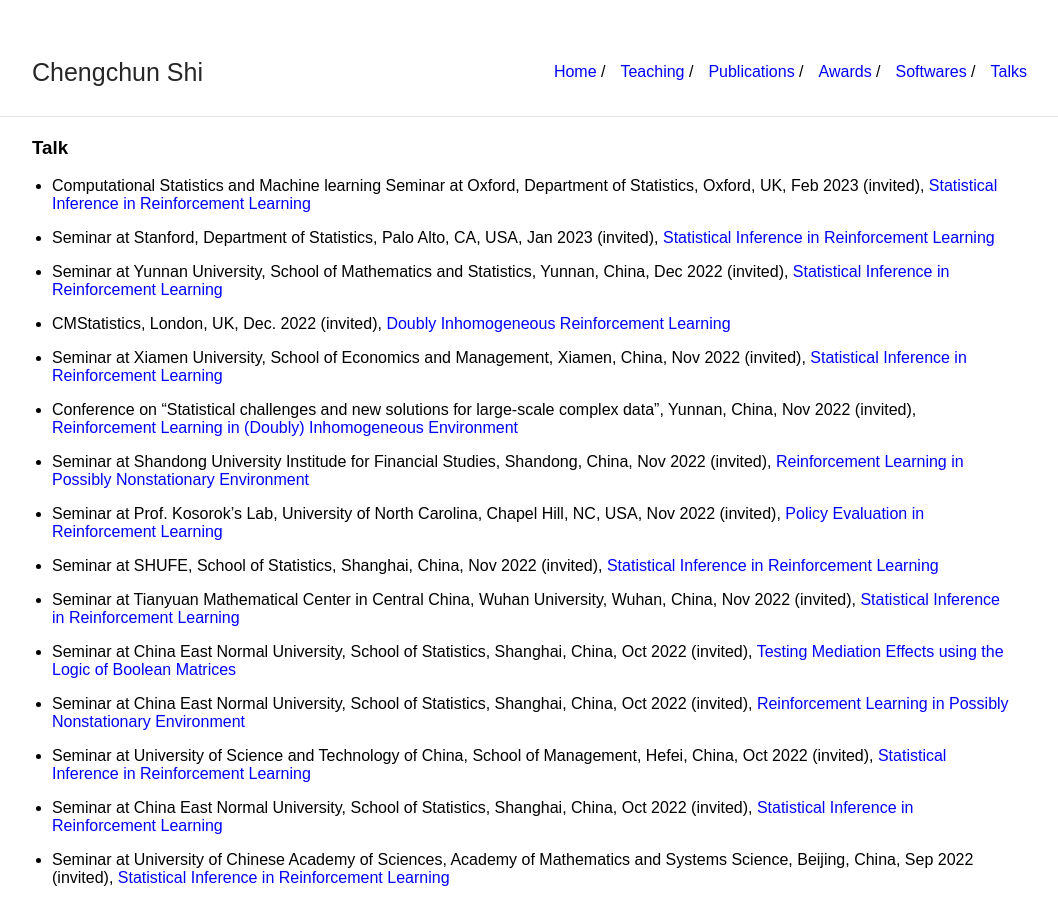
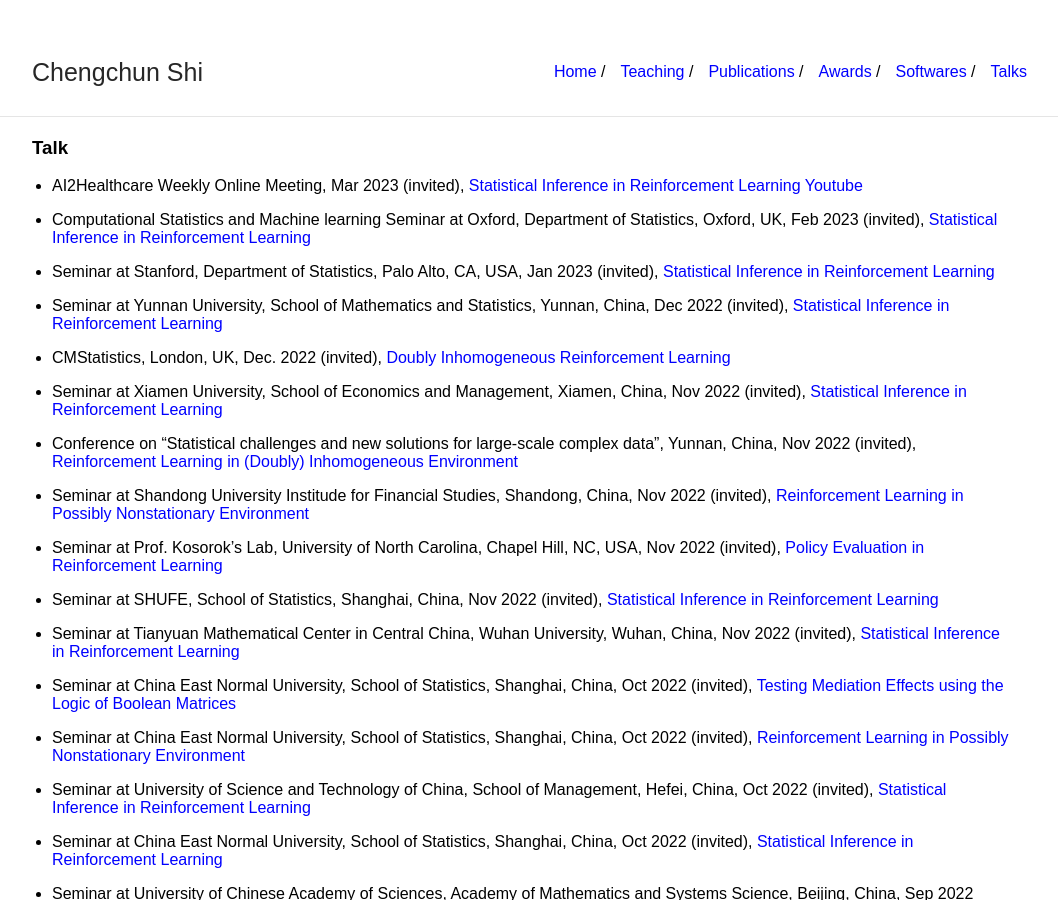
Before and after one commit to callmespring/callmespring.github.io, a Jekyll site: the page built from talk.md, in a window 1280 px wide and 900 px high. Shown: the whole window, without its empty margins (108-1166 px from the left). Built offline with Jekyll 4.4.1, drawn with Linux system fonts in a browser that asks for light colours.

Commit message:
Update talk.md

```diff
--- a/talk.md
+++ b/talk.md
@@ -4,6 +4,8 @@ title: Talk
 ---
 
 ### Talk
+
+* AI2Healthcare Weekly Online Meeting, Mar 2023 (invited), [Statistical Inference in Reinforcement Learning](./slides/StatRL.pdf) [Youtube](https://www.youtube.com/watch?v=7NWBLuok8nk&t=6s)
 
 * Computational Statistics and Machine learning Seminar at Oxford, Department of Statistics, Oxford, UK, Feb 2023 (invited), [Statistical Inference in Reinforcement Learning](./slides/StatRL.pdf)
 
```
